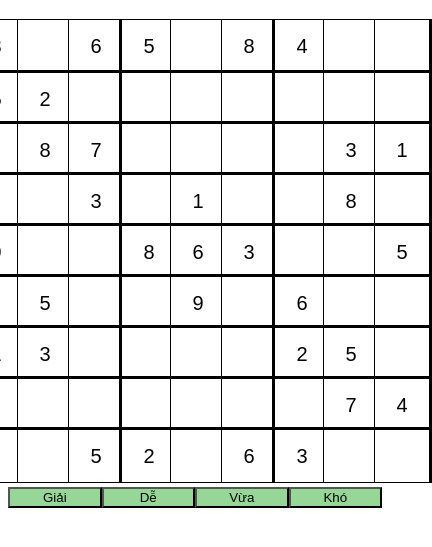
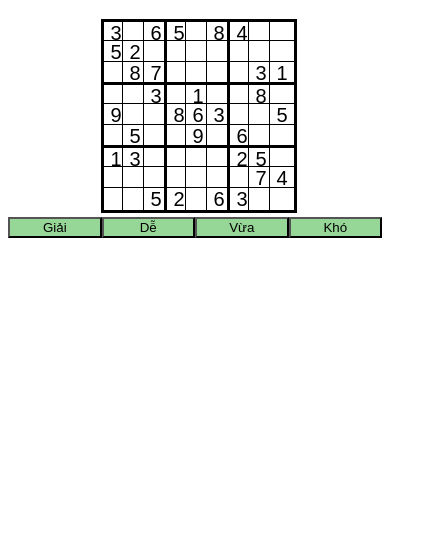
Before and after one commit to hongdatchy/hongdatchy.github.io, a plain HTML site: page index.html in a window 390 px wide. Shown: the part 61-608 px from the top of the page, 432 px wide, since content can reach past the window. Drawn offline with Linux system fonts and the light colour scheme.

Commit message:
initial commit

```diff
--- a/style.css
+++ b/style.css
@@ -1,13 +1,36 @@
+.btn-resolve{
+    width: 100px;
+    margin-top: 10px;
+    background: rgb(150, 214, 150);
+}
+
+@media only screen and (max-width: 768px) {
+    .cell {
+        width: 20px!important;
+        height: 20px!important;
+        border: 1px solid black;
+        text-align: center;
+        line-height: 20px;
+        font-size: 20px;
+    }
+    .board {
+        display: grid;
+        grid-template-columns: repeat(9, 20px)!important;
+        grid-template-rows: repeat(9, 20px)!important;
+        gap: 1px;
+        justify-content: center;
+    }
+}
 .container {
     text-align: center;
 }
 
 .board {
+    justify-content: center;
     display: grid;
     grid-template-columns: repeat(9, 50px);
     grid-template-rows: repeat(9, 50px);
     gap: 1px;
-    justify-content: center;
 }
 
 .cell {
@@ -27,15 +50,28 @@
     border-left: 3px solid black;
 }
 
-.cell:nth-child(n+10) {
-    border-top: 3px solid black;
+.cell:nth-child(27n+1),
+.cell:nth-child(27n+2),
+.cell:nth-child(27n+3),
+.cell:nth-child(27n+4),
+.cell:nth-child(27n+5),
+.cell:nth-child(27n+6),
+.cell:nth-child(27n+7),
+.cell:nth-child(27n+8),
+.cell:nth-child(27n+9)
+{
+    border-top: 3px solid black!important;
 }
 
-.cell:nth-child(-n+27) {
-    border-bottom: 3px solid black;
+.cell:nth-child(36n+1),
+.cell:nth-child(36n+2),
+.cell:nth-child(36n+3),
+.cell:nth-child(36n+4),
+.cell:nth-child(36n+5),
+.cell:nth-child(36n+6),
+.cell:nth-child(36n+7),
+.cell:nth-child(36n+8),
+.cell:nth-child(36n+9)
+{
+    border-bottom: 3px solid black!important;
 }
-.btn-resolve{
-    width: 100px;
-    margin-top: 10px;
-    background: rgb(150, 214, 150);
-}
```
Also changed, not shown: index.html (+1 -0 lines).
